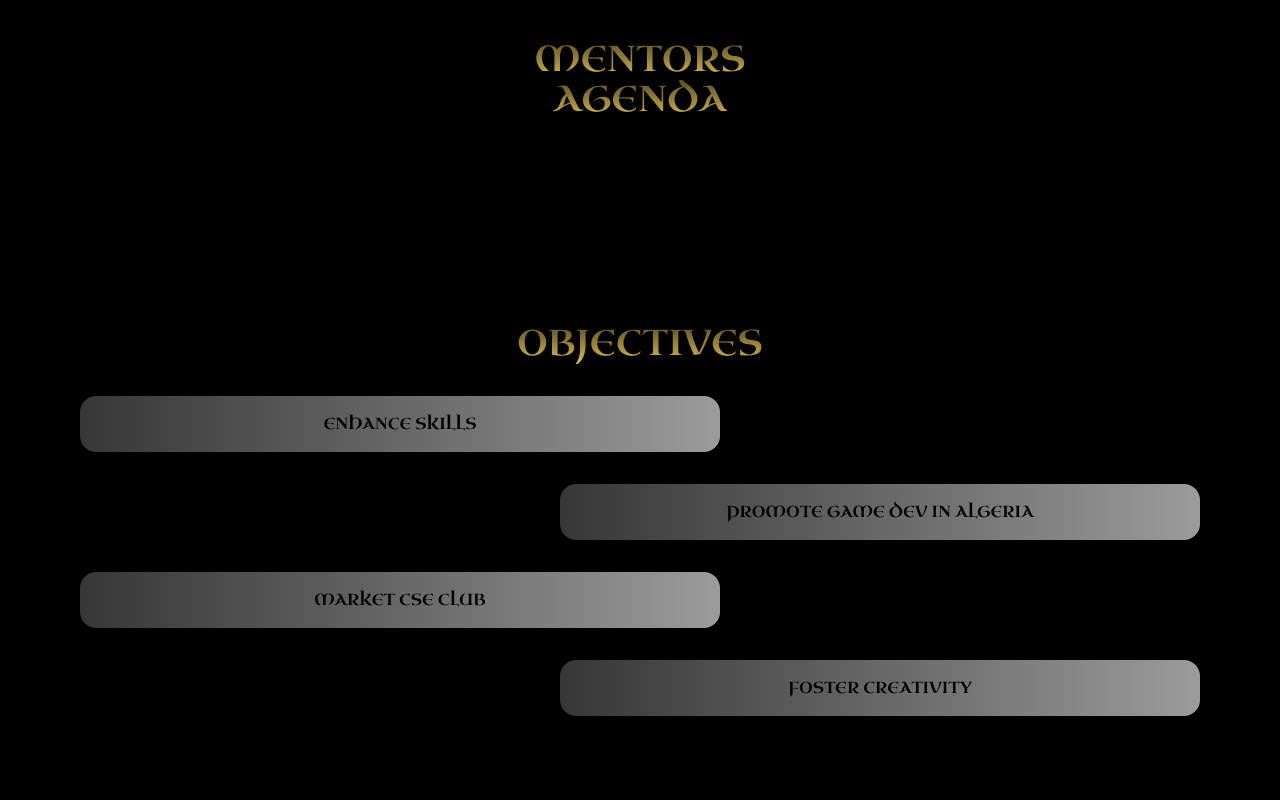
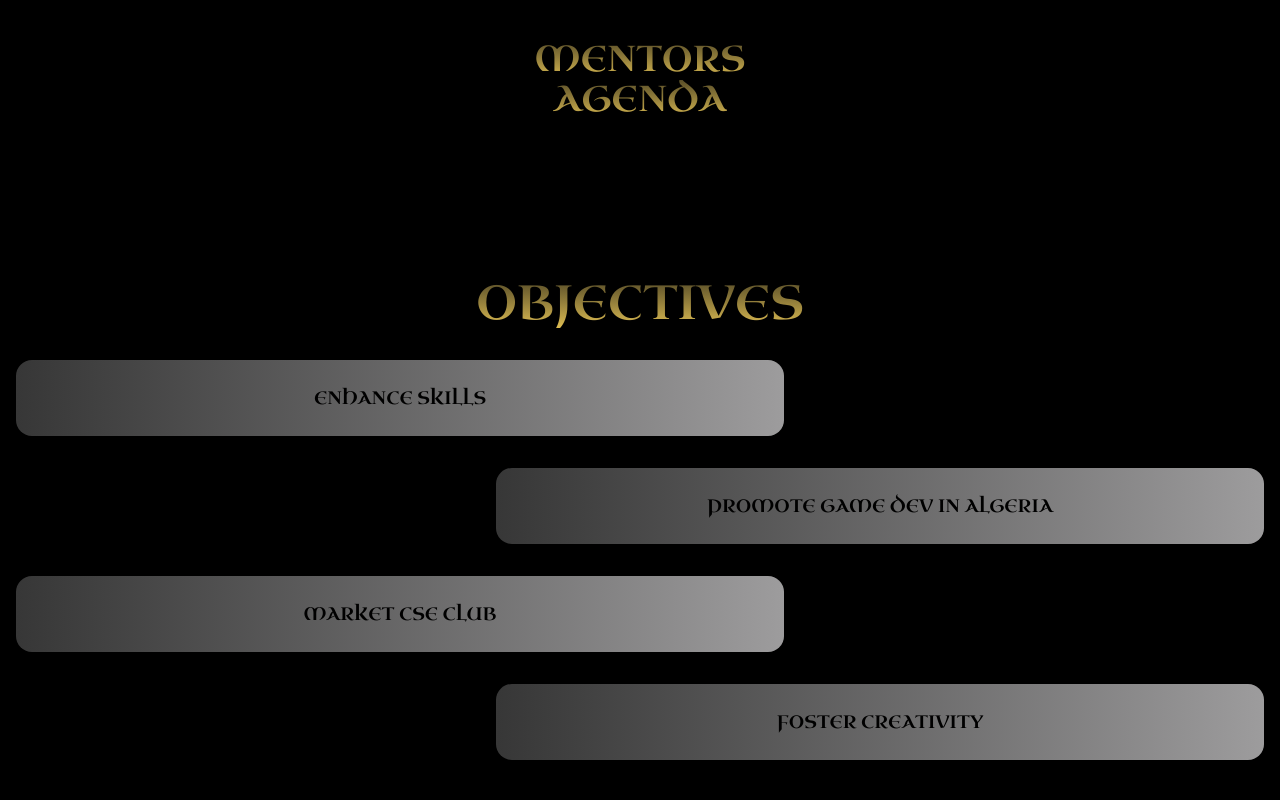
Before and after one commit to melissanf/hack-of-the-fallen-lords, a React (Vite) app: page / in a window 1280 px wide. Shown: the part 1560-2360 px from the top of the page. Built offline with nearby package versions, Linux system fonts and the light colour scheme.

Commit message:
objectives-fix

```diff
--- a/src/components/Objectives.jsx
+++ b/src/components/Objectives.jsx
@@ -8,30 +8,42 @@ function Objectives(){
         { text: 'FOSTER CREATIVITY', direction: 'right' }
     ];
 
-    const observerRef = useRef(null);
+    const itemsRef = useRef([]);
 
     useEffect(()=>{
-        observerRef.current= new IntersectionObserver((entries)=>{
+        const observer = new IntersectionObserver((entries)=>{
             entries.forEach((entry)=>{
                 if (entry.isIntersecting){
                     const dir = entry.target.getAttribute("data-dir");
                     entry.target.classList.add(`show-${dir}`);
                 }
             });
+        },{ threshold: 0.1 }
+        );
+        itemsRef.current.forEach((item) => {
+            if (item) observer.observe(item);
         });
-        document.querySelectorAll('.objective-item').forEach((item)=>{
-            observerRef.current.observe(item);
-        })
-        return ()=> observerRef.current.disconnect();
+        return ()=> observer.disconnect();
     },[]);
     return(
-        <section id="objectives" className="flex flex-col justify-center items-center h-screen max-w-screen overflow-hidden p-0 m-0 gap-8 bg-black">
-            <h1 className='bg-linear-to-b from-[#594E28] to-[#DEBD52] bg-clip-text text-transparent text-4xl'>OBJECTIVES</h1>
+        <section id="objectives" className="flex flex-col justify-center items-center
+                            min-h-screen max-w-screen overflow-hidden px-4 py-8 md:py-0
+                            m-0 gap-6 md:gap-8 bg-black">
+            <h1 className='bg-linear-to-b from-[#594E28] to-[#DEBD52]
+                        bg-clip-text text-transparent text-center
+                        text-3xl md:text-5xl'>
+                OBJECTIVES
+            </h1>
+            <div className="w-full max-w-7xl flex flex-col items-center justify-center gap-6 md:gap-8">
                 {objectives.map((obj,index)=>{
-                return(<div key={index} className={`objective-item transform w-[50vw] opacity-0
-                    transition-all duration-700 bg-linear-to-l from-[#9D9C9D] to-[#373737]
-                    flex items-center justify-center p-4 rounded-2xl
-                    ${obj.direction === 'left' ? '-translate-x-[300px]' : 'translate-x-[300px]'}`
+                    return(
+                        <div key={index}
+                            ref={(el) => itemsRef.current[index] = el}
+                            className={`objective-item transform w-[60vw] opacity-0 transition-all
+                            duration-700 bg-linear-to-l from-[#9D9C9D] to-[#373737]
+                            flex items-center justify-center p-4 md:p-6 rounded-xl md:rounded-2xl
+                            text-sm md:text-base lg:text-lg text-center
+                            ${obj.direction ==="left" ? 'md:self-start' : 'md:self-end'}`
                             }
                             data-dir={obj.direction}
                             style={{transitionDelay: `${index*100}ms`}}
@@ -39,15 +51,34 @@ function Objectives(){
                             {obj.text}
                         </div>)
                 })}
+            </div>
             <style>
                 {`
-                .objective-item.show-left {
-                    opacity: 1;
-                    transform: translateX(60px);
+                .objective-item[data-dir="left"] {
+                    /* Initial position off-screen left (mobile/default) */
+                    transform: translateX(-50vw);
                 }
+                .objective-item[data-dir="right"] {
+                    /* Initial position off-screen right (mobile/default) */
+                    transform: translateX(50vw);
+                }
+
+                /* 2. Desktop Initial Hidden State (Overrides #1 on MD screens) */
+                @media (min-width: 768px) {
+                    .objective-item[data-dir="left"] {
+                        transform: translateX(-50vw);
+                    }
+                    .objective-item[data-dir="right"] {
+                        transform: translateX(50vw);
+                    }
+                }
+
+                /* 3. Final Visible State (Applies to all screens when intersecting) */
+                .objective-item.show-left,
                 .objective-item.show-right {
                     opacity: 1;
-                    transform: translateX(-60px);
+                    /* All items slide back to their normal, centered position */
+                    transform: translateX(0) !important;
                 }
                 `}
 
```
Lines whose indentation alone changed are shown as unchanged.
